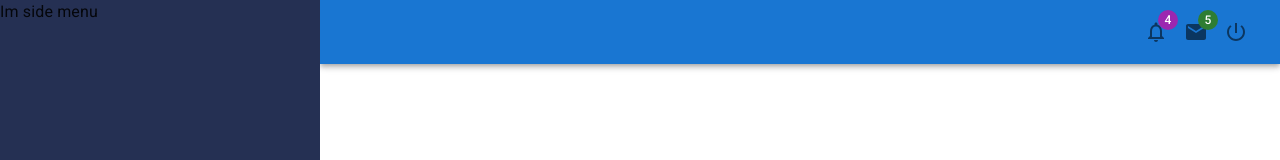
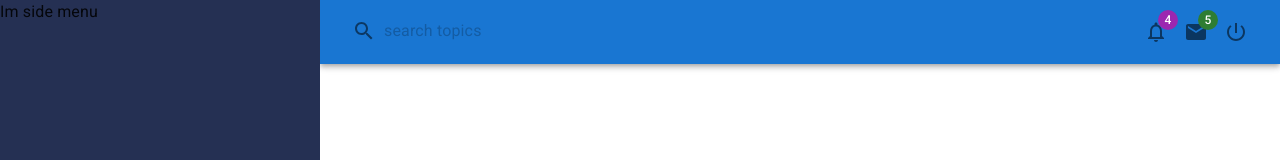
Before and after one commit to touhidalam09/complete-mui-system, a React (Create React App) app: page / in a window 1280 px wide. Shown: the top 160 px of the page. Built offline with nearby package versions, Linux system fonts and the light colour scheme.

Commit message:
custome style material ui in header file search section

```diff
--- a/src/components/Header.jsx
+++ b/src/components/Header.jsx
@@ -3,30 +3,60 @@ import React from 'react'
 import NotificationsNoneIcon from '@mui/icons-material/NotificationsNone';
 import EmailIcon from '@mui/icons-material/Email';
 import PowerSettingsNewIcon from '@mui/icons-material/PowerSettingsNew';
+import SearchIcon from '@mui/icons-material/Search';
+import { makeStyles } from '@mui/styles';
+
+const useStyles = makeStyles({
+    root: {
+        backgroundColor: "#fff"
+    },
+    searchInput: {
+        opacity: '0.6',
+        padding: '0px 8px',
+        borderRadius:'5px',
+        '&:hover': {
+            backgroundColor: '#f2f2f2'
+        },
+        '& .MuiSvgIcon-root':{
+            marginRight: '8px',
+        }
+
+    }
+});
 
 function Header() {
+    const classes = useStyles();
     return (
         <>
-            <AppBar position='static'>
+            <AppBar
+                className={classes.root}
+                position='static'
+            >
                 <Toolbar>
-                    <Grid container>
+                    <Grid
+                        container
+                        alignItems='center'>
                         <Grid item>
-                            <InputBase />
+                            <InputBase
+                                placeholder='search topics'
+                                className={classes.searchInput}
+                                startAdornment={<SearchIcon />}
+                            />
                         </Grid>
                         <Grid item sm></Grid>
                         <Grid item>
                             <IconButton>
                                 <Badge badgeContent={4} color="secondary">
-                                    <NotificationsNoneIcon/>
+                                    <NotificationsNoneIcon />
                                 </Badge>
                             </IconButton>
                             <IconButton>
                                 <Badge badgeContent={5} color="success">
-                                    <EmailIcon/>
+                                    <EmailIcon />
                                 </Badge>
                             </IconButton>
                             <IconButton>
-                                    <PowerSettingsNewIcon/>
+                                <PowerSettingsNewIcon />
                             </IconButton>
                         </Grid>
                     </Grid>
```
